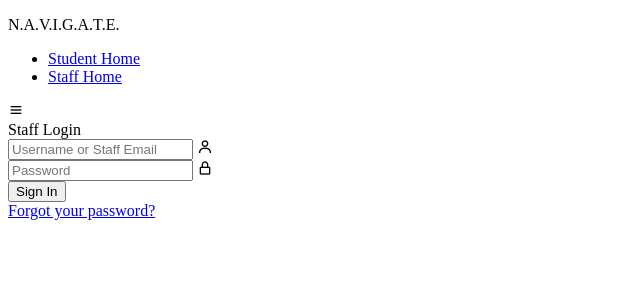
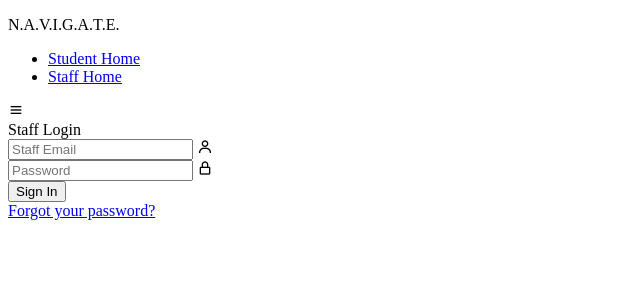
Before and after one commit to imarmang/N.A.V.I.G.A.T.E., a Flask app: page /staff_login in a window 1280 px wide. Shown: the top 300 px of the page, without its empty margins (0-640 px from the left). Run offline with Flask 3, Linux system fonts and the light colour scheme.

Commit message:
Main pushed

```diff
--- a/templates/account_home.html
+++ b/templates/account_home.html
@@ -2,7 +2,7 @@
 <html lang="en">
 <head>
     <meta charset="UTF-8">
-    <title>Title</title>
+    <title>Account</title>
 </head>
 <body>
 
--- a/templates/staff_login.html
+++ b/templates/staff_login.html
@@ -51,8 +51,8 @@
                 <input
                   type="text"
                   class="input-field"
-                  placeholder="Username or Staff Email"
-                  name="username"
+                  placeholder="Staff Email"
+                  name="email"
                 />
                 <i class="bx bx-user"></i>
               </div>
--- a/templates/student_home.html
+++ b/templates/student_home.html
@@ -72,7 +72,7 @@
         </li>
 
         <li class="list-item">
-          <a href="#">
+          <a href="{{ url_for('account_home') }}">
             {# Account Settings #}
             <i class="bx bxs-user-account"></i>
             <span class="link-name" style="--i: 2">Account</span>
```
